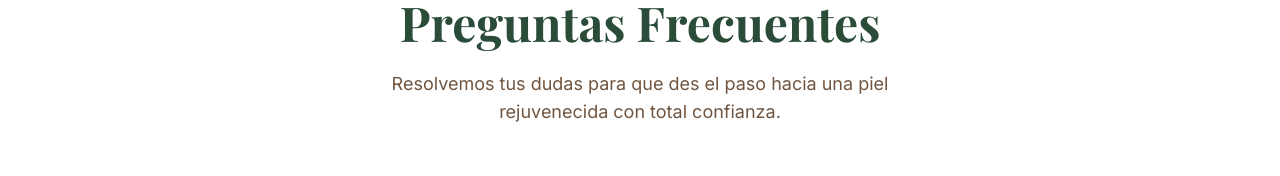
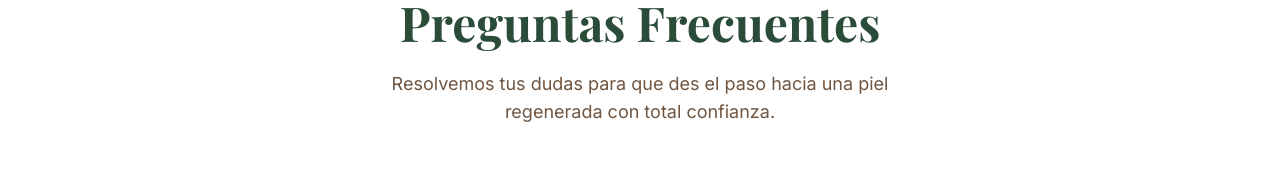
Before and after one commit to JuanJimenezGuerra/ecommerce-supabase-vercel, a Next.js app: page / in a window 1280 px wide. Shown: the part 2302-2478 px from the top of the page. Built offline with nearby package versions, Linux system fonts and the light colour scheme; a web font is replaced by a local one.

Commit message:
Update FAQ text for clarity and accuracy

```diff
--- a/src/components/landing/FAQ.tsx
+++ b/src/components/landing/FAQ.tsx
@@ -31,7 +31,7 @@ export function FAQ() {
             Preguntas Frecuentes
           </h2>
           <p className="text-bark-light text-lg max-w-xl mx-auto">
-            Resolvemos tus dudas para que des el paso hacia una piel rejuvenecida con total confianza.
+            Resolvemos tus dudas para que des el paso hacia una piel regenerada con total confianza.
           </p>
         </div>
 
```
